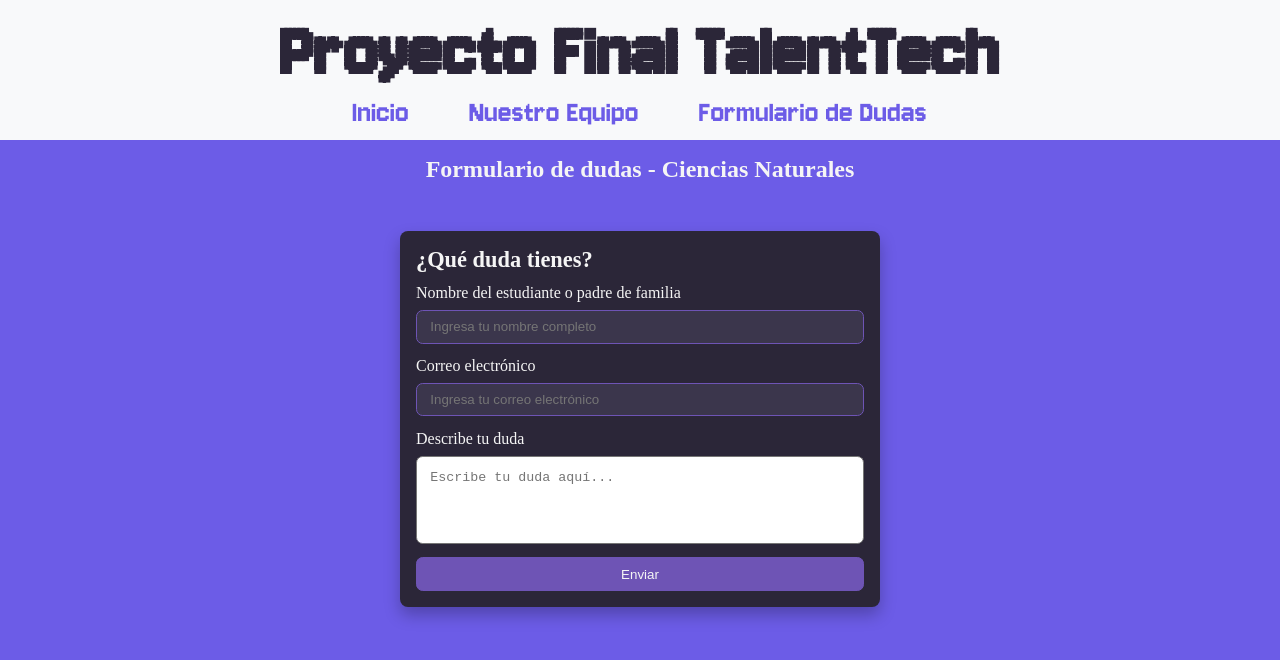
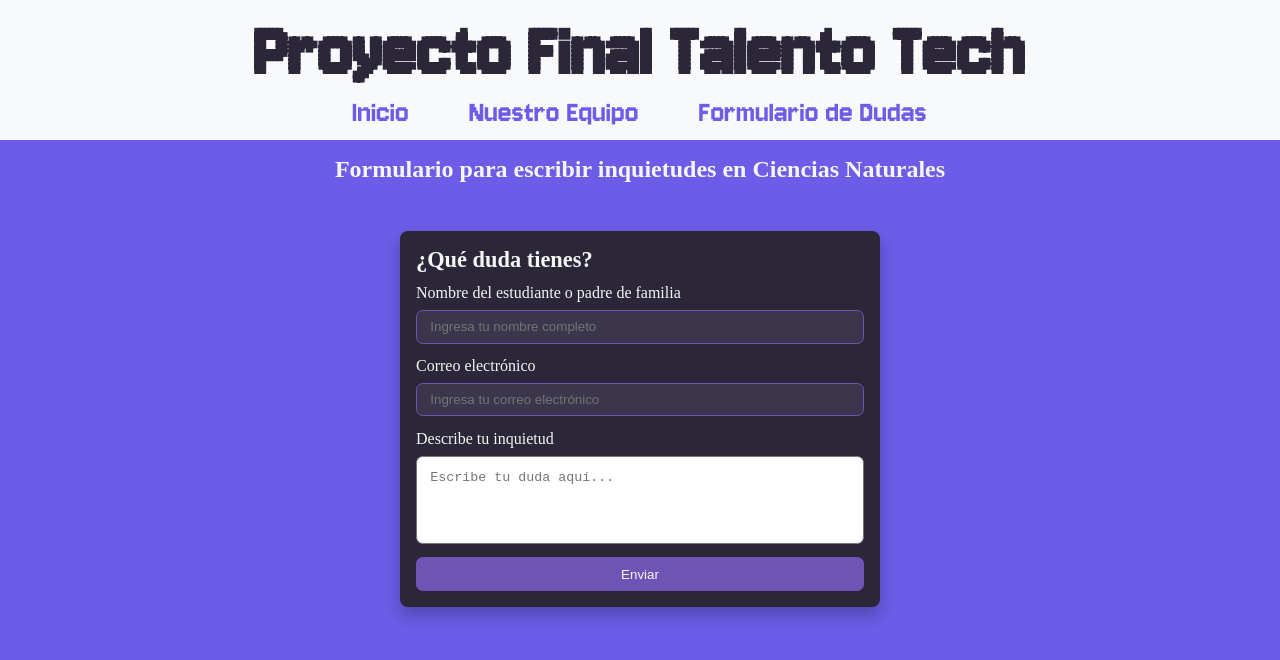
Before and after one commit to luisacruzb/Proyecto_final_fullstack, a plain HTML site: page Homework_form.html in a window 1280 px wide. Drawn offline with Linux system fonts and the light colour scheme; a web font is replaced by a local one.

Commit message:
Ajuste de textos

```diff
--- a/Homework_form.html
+++ b/Homework_form.html
@@ -16,7 +16,7 @@
             <script src="./header.js"></script>
         </section>
         <section class="title_section">
-            <h1>Formulario de dudas - Ciencias Naturales</h1>
+            <h1>Formulario para escribir inquietudes en Ciencias Naturales</h1>
         </section>
         <section class="page_section">
             <form class="form_container" id="homeworkForm">
@@ -25,7 +25,7 @@
                 <input type="text" id="nombre" name="nombre" placeholder="Ingresa tu nombre completo" required>
                 <label for="email">Correo electrónico</label>
                 <input type="text" id="email" name="email" placeholder="Ingresa tu correo electrónico" required>
-                <label for="Duda">Describe tu duda</label>
+                <label for="Duda">Describe tu inquietud</label>
                 <textarea id="duda" name="duda" rows="4" placeholder="Escribe tu duda aquí..." required></textarea>
                 <input type="submit" value="Enviar">
             </form>
--- a/header.html
+++ b/header.html
@@ -1,7 +1,7 @@
 <link rel="stylesheet" href="header.css">
 <link rel="stylesheet" href="https://cdnjs.cloudflare.com/ajax/libs/font-awesome/6.4.0/css/all.min.css">
 <header>
-    <h1 class="header_title">Proyecto Final TalentTech</h1>
+    <h1 class="header_title">Proyecto Final Talento Tech</h1>
     <button class="menu-toggle" aria-label="Abrir menú">
         <i class="fa-solid fa-burger"></i>
     </button>
```
